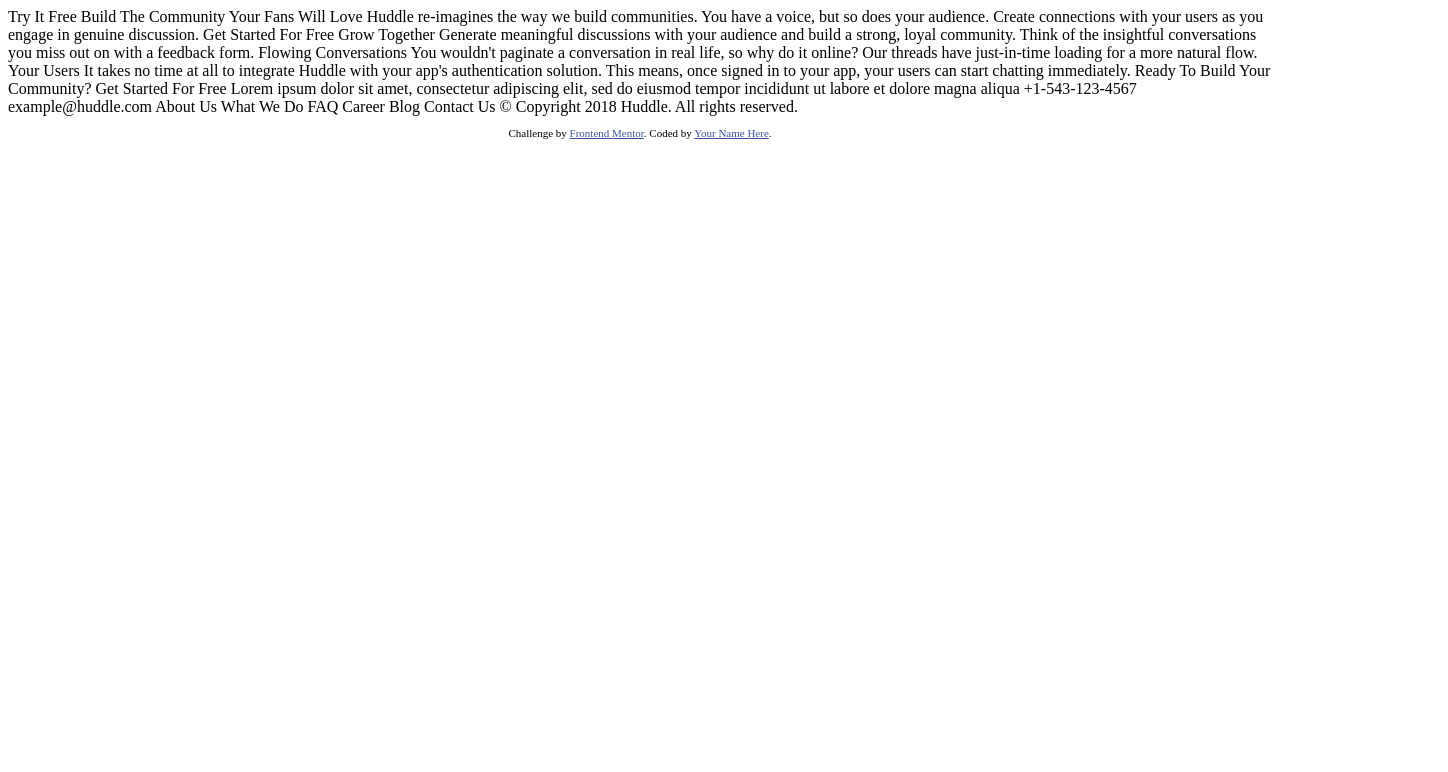
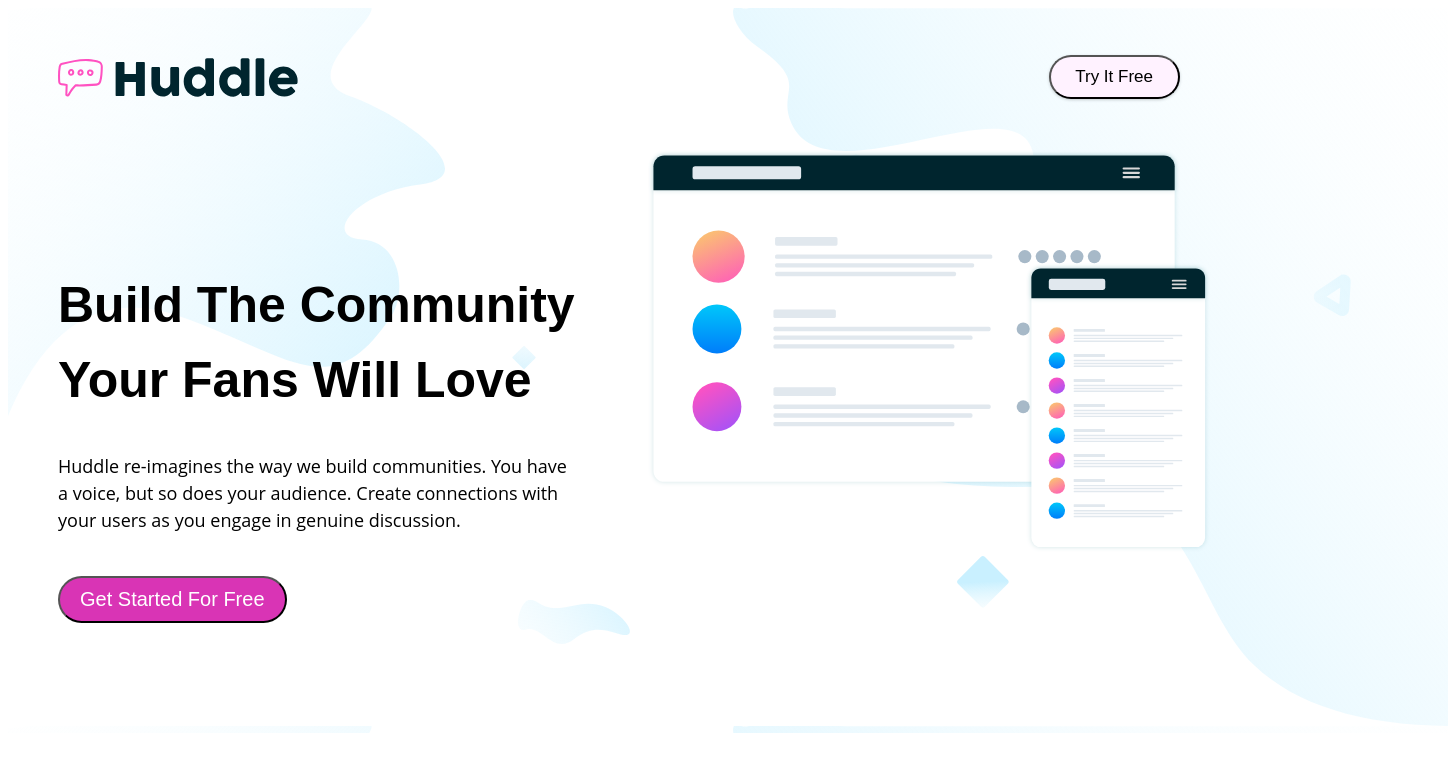
Before and after one commit to gkinci/huddle, a plain HTML site: page index.html in a window 1280 px wide. Shown: the whole page, 1448 px wide, since content can reach past the window. Drawn offline with Linux system fonts and the light colour scheme; a web font is replaced by a local one.

Commit message:
top div impl

```diff
--- /dev/null
+++ b/css/styles.css
@@ -0,0 +1,90 @@
+body {
+  width: 1440px;
+  line-height: 1.5;
+}
+
+h1 {
+  font-size: 50px;
+  font-family: 'Poppins', Arial;
+  font-weight: 600;
+  margin-bottom: 35px;
+}
+
+p {
+  font-size: 18px;
+  font-family: 'Open Sans', sans-serif;
+  font-weight: 400, 700;
+}
+
+.top {
+  background-image: url("../images/bg-hero-desktop.svg");
+  height: 625px;
+  width: %100;
+  padding: 50px 50px 50px 50px;
+}
+
+.btn-try-it {
+  -webkit-border-radius: 22;
+  -moz-border-radius: 22;
+  border-radius: 22px;
+  -webkit-box-shadow: 0px 1px 3px #c4cccf;
+  -moz-box-shadow: 0px 1px 3px #c4cccf;
+  box-shadow: 0px 1px 3px #c4cccf;
+  font-family: Arial;
+  color: #000000;
+  font-size: 17px;
+  background: #fff2ff;
+  padding: 10px 25px 10px 24px;
+  text-decoration: none;
+  position: absolute;
+  right: 100px;
+  top: 55px;
+}
+
+.btn-try-it:hover {
+  background: #3cb0fd;
+  background-image: -webkit-linear-gradient(top, #3cb0fd, #3498db);
+  background-image: -moz-linear-gradient(top, #3cb0fd, #3498db);
+  background-image: -ms-linear-gradient(top, #3cb0fd, #3498db);
+  background-image: -o-linear-gradient(top, #3cb0fd, #3498db);
+  background-image: linear-gradient(to bottom, #3cb0fd, #3498db);
+  text-decoration: none;
+}
+
+.top-heading2 {
+  position: absolute;
+  top: 200px;
+}
+
+.btn-get-started {
+  -webkit-border-radius: 28;
+  -moz-border-radius: 28;
+  border-radius: 28px;
+  font-family: Arial;
+  color: #ffffff;
+  font-size: 20px;
+  background: #d934b5;
+  padding: 10px 20px 10px 20px;
+  text-decoration: none;
+}
+
+.btn-get-started:hover {
+  background: #3cb0fd;
+  text-decoration: none;
+}
+
+.top-left-bottom {
+  position: absolute;
+  top: 234px;
+}
+.mockups {
+  display: inline-block;
+  position: absolute;
+  padding-left: 350px;
+  top : 150px;
+}
+
+.mockups-img {
+  width: 89%;
+  height: 89%;
+}
--- a/index.html
+++ b/index.html
@@ -1,70 +1,43 @@
 <!DOCTYPE html>
-<html lang="en">
-<head>
-  <meta charset="UTF-8">
-  <meta name="viewport" content="width=device-width, initial-scale=1.0"> <!-- displays site properly based on user's device -->
+<html lang="en" dir="ltr">
+  <head>
+    <meta charset="utf-8">
+    <title>Huddle Landing Page</title>
+    <link rel="stylesheet" href="css/styles.css">
+    <link rel="icon" href="images/favicon-32x32.png">
+    <link href="https://fonts.google.com/specimen/Poppins" rel="stylesheet">
+    <link href="https://fonts.google.com/specimen/Open+Sans" rel="stylesheet">
+  </head>
+  <body>
+    <div class="top">
+      <img src="images/logo.svg" alt="Huddle logo">
+      <button class="btn-try-it" type="button" onclick="">Try It Free</button>
 
-  <link rel="icon" type="image/png" sizes="32x32" href="./images/favicon-32x32.png">
+      <div class="top-left-bottom">
+        <!-- -->
+        <h1>Build The Community<br>Your Fans Will Love</h1>
 
-  <title>Frontend Mentor | Huddle landing page with alternating feature blocks</title>
+        <p>Huddle re-imagines the way we build communities. You have<br>
+          a voice, but so does your audience. Create connections with<br>
+          your users as you engage in genuine discussion.
+        </p>
+        <br>
+        <button class="btn-get-started" type="button" onclick="">Get Started For Free</button>
+      </div>
 
-  <!-- Feel free to remove these styles or customise in your own stylesheet 👍 -->
-  <style>
-    .attribution { font-size: 11px; text-align: center; }
-    .attribution a { color: hsl(228, 45%, 44%); }
-  </style>
-</head>
-<body>
+      <div class="mockups">
+        <img class="mockups-img" src="images/illustration-mockups.svg" alt="Illustiration mock-ups">
+      </div>
 
-  Try It Free
 
-  Build The Community Your Fans Will Love
+    </div>
 
-  Huddle re-imagines the way we build communities. You have a voice, but so does your audience.
-  Create connections with your users as you engage in genuine discussion.
+    <div class="middle">
 
-  Get Started For Free
+    </div>
 
-  Grow Together
+    <div class="bottom">
 
-  Generate meaningful discussions with your audience and build a strong, loyal community.
-  Think of the insightful conversations you miss out on with a feedback form.
-
-  Flowing Conversations
-
-  You wouldn't paginate a conversation in real life, so why do it online? Our threads
-  have just-in-time loading for a more natural flow.
-
-  Your Users
-
-  It takes no time at all to integrate Huddle with your app's authentication solution.
-  This means, once signed in to your app, your users can start chatting immediately.
-
-  Ready To Build Your Community?
-
-  Get Started For Free
-
-  Lorem ipsum dolor sit amet, consectetur adipiscing elit, sed do eiusmod tempor
-  incididunt ut labore et dolore magna aliqua
-
-  +1-543-123-4567
-  example@huddle.com
-
-  About Us
-  What We Do
-  FAQ
-
-  Career
-  Blog
-  Contact Us
-
-  &copy; Copyright 2018 Huddle. All rights reserved.
-
-  <footer>
-    <p class="attribution">
-      Challenge by <a href="https://www.frontendmentor.io?ref=challenge" target="_blank">Frontend Mentor</a>.
-      Coded by <a href="#">Your Name Here</a>.
-    </p>
-  </footer>
-</body>
+    </div>
+  </body>
 </html>
```
Also changed, not shown: images/bg-hero-desktop.svg (added), images/bg-hero-mobile.svg (added), images/favicon-32x32.png (added), images/icon-email.svg (added), images/icon-location.svg (added), images/icon-phone.svg (added), images/illustration-flowing-conversation.svg (added), images/illustration-grow-together.svg (added), images/illustration-mockups.svg (added), images/illustration-your-users.svg (added), images/logo.svg (added).
